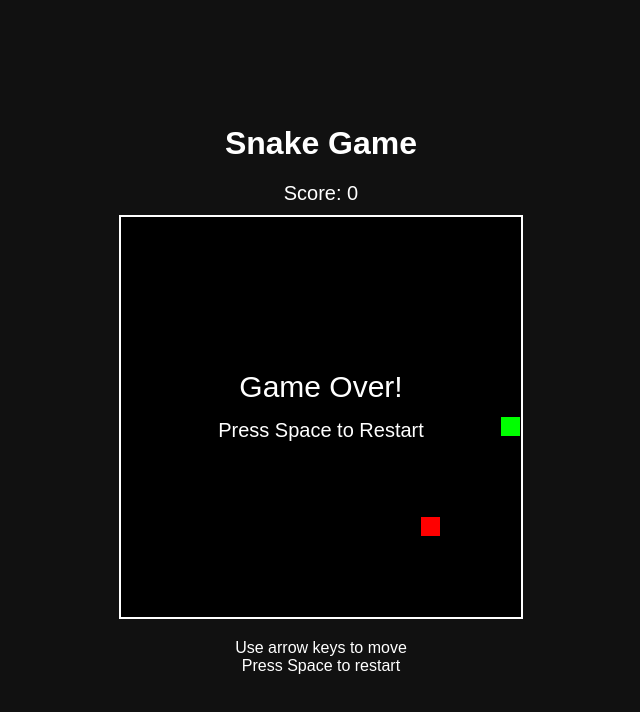
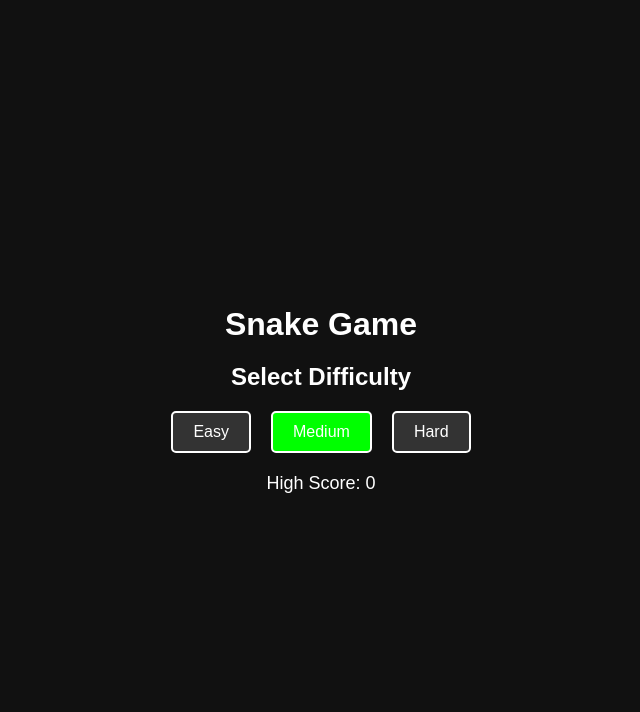
Before and after one commit to hsiangchou-eaton/copilot-agent-demo, a Next.js app: page / in a window 1280 px wide. Shown: the top 712 px of the page, without its empty margins (319-959 px from the left). Built offline with nearby package versions, Linux system fonts and the light colour scheme.

Commit message:
Add difficulty levels and high score tracking to Snake game
Co-authored-by: hsiangchou-eaton <116081620+hsiangchou-eaton@users.noreply.github.com>

```diff
--- a/src/app/page.js
+++ b/src/app/page.js
@@ -6,6 +6,9 @@ export default function SnakeGame() {
   const canvasRef = useRef(null);
   const [score, setScore] = useState(0);
   const [gameOver, setGameOver] = useState(false);
+  const [highScore, setHighScore] = useState(0);
+  const [difficulty, setDifficulty] = useState('medium');
+  const [gameStarted, setGameStarted] = useState(false);
   const gameStateRef = useRef({
     snake: [{ x: 10, y: 10 }],
     food: { x: 15, y: 15 },
@@ -17,9 +20,50 @@ export default function SnakeGame() {
 
   const GRID_SIZE = 20;
   const CELL_SIZE = 20;
-  const GAME_SPEED = 100;
+
+  // Difficulty level speeds (in milliseconds)
+  const DIFFICULTY_SPEEDS = {
+    easy: 150,
+    medium: 100,
+    hard: 50,
+  };
+
+  const GAME_SPEED = DIFFICULTY_SPEEDS[difficulty];
+
+  // Update high score if current score is higher
+  const updateHighScore = (currentScore) => {
+    if (currentScore > highScore) {
+      setHighScore(currentScore);
+      localStorage.setItem('snakeHighScore', currentScore.toString());
+    }
+  };
+
+  // Start the game
+  const startGame = () => {
+    setGameStarted(true);
+    setGameOver(false);
+    setScore(0);
+    gameStateRef.current = {
+      snake: [{ x: 10, y: 10 }],
+      food: { x: 15, y: 15 },
+      direction: { x: 1, y: 0 },
+      nextDirection: { x: 1, y: 0 },
+      score: 0,
+      gameOver: false,
+    };
+  };
+
+  // Load high score from localStorage on mount
+  useEffect(() => {
+    const savedHighScore = localStorage.getItem('snakeHighScore');
+    if (savedHighScore) {
+      setHighScore(parseInt(savedHighScore, 10));
+    }
+  }, []);
 
   useEffect(() => {
+    if (!gameStarted) return;
+
     const canvas = canvasRef.current;
     if (!canvas) return;
 
@@ -113,6 +157,7 @@ export default function SnakeGame() {
       ) {
         gameState.gameOver = true;
         setGameOver(true);
+        updateHighScore(gameState.score);
         draw();
         return;
       }
@@ -125,6 +170,7 @@ export default function SnakeGame() {
       ) {
         gameState.gameOver = true;
         setGameOver(true);
+        updateHighScore(gameState.score);
         draw();
         return;
       }
@@ -150,15 +196,16 @@ export default function SnakeGame() {
       const key = e.key;
 
       if (gameState.gameOver && key === ' ') {
-        // Restart game
+        // Restart game - go back to difficulty selection
+        setGameStarted(false);
+        setGameOver(false);
+        setScore(0);
         gameState.snake = [{ x: 10, y: 10 }];
         gameState.food = generateFood();
         gameState.direction = { x: 1, y: 0 };
         gameState.nextDirection = { x: 1, y: 0 };
         gameState.score = 0;
         gameState.gameOver = false;
-        setScore(0);
-        setGameOver(false);
         e.preventDefault();
         return;
       }
@@ -193,7 +240,7 @@ export default function SnakeGame() {
       clearInterval(intervalId);
       window.removeEventListener('keydown', handleKeyDown);
     };
-  }, []);
+  }, [gameStarted, difficulty]);
 
   return (
     <div
@@ -209,8 +256,75 @@ export default function SnakeGame() {
       }}
     >
       <h1 style={{ marginBottom: '20px' }}>Snake Game</h1>
-      <div style={{ marginBottom: '10px', fontSize: '20px' }}>
-        Score: {score}
+
+      {!gameStarted ? (
+        <div style={{ textAlign: 'center' }}>
+          <h2 style={{ marginBottom: '20px' }}>Select Difficulty</h2>
+          <div style={{ marginBottom: '20px' }}>
+            <button
+              onClick={() => {
+                setDifficulty('easy');
+                startGame();
+              }}
+              style={{
+                padding: '10px 20px',
+                margin: '0 10px',
+                fontSize: '16px',
+                cursor: 'pointer',
+                backgroundColor: difficulty === 'easy' ? '#0f0' : '#333',
+                color: '#fff',
+                border: '2px solid #fff',
+                borderRadius: '5px',
+              }}
+            >
+              Easy
+            </button>
+            <button
+              onClick={() => {
+                setDifficulty('medium');
+                startGame();
+              }}
+              style={{
+                padding: '10px 20px',
+                margin: '0 10px',
+                fontSize: '16px',
+                cursor: 'pointer',
+                backgroundColor: difficulty === 'medium' ? '#0f0' : '#333',
+                color: '#fff',
+                border: '2px solid #fff',
+                borderRadius: '5px',
+              }}
+            >
+              Medium
+            </button>
+            <button
+              onClick={() => {
+                setDifficulty('hard');
+                startGame();
+              }}
+              style={{
+                padding: '10px 20px',
+                margin: '0 10px',
+                fontSize: '16px',
+                cursor: 'pointer',
+                backgroundColor: difficulty === 'hard' ? '#0f0' : '#333',
+                color: '#fff',
+                border: '2px solid #fff',
+                borderRadius: '5px',
+              }}
+            >
+              Hard
+            </button>
+          </div>
+          <div style={{ marginTop: '20px', fontSize: '18px' }}>
+            High Score: {highScore}
+          </div>
+        </div>
+      ) : (
+        <>
+          <div style={{ marginBottom: '10px', fontSize: '20px', display: 'flex', gap: '30px' }}>
+            <span>Score: {score}</span>
+            <span>High Score: {highScore}</span>
           </div>
           <canvas
             ref={canvasRef}
@@ -223,8 +337,11 @@ export default function SnakeGame() {
           />
           <div style={{ marginTop: '20px', textAlign: 'center' }}>
             <p>Use arrow keys to move</p>
+            <p>Difficulty: {difficulty.charAt(0).toUpperCase() + difficulty.slice(1)}</p>
             {gameOver && <p>Press Space to restart</p>}
           </div>
+        </>
+      )}
     </div>
   );
 }
```
Lines whose indentation alone changed are shown as unchanged.
